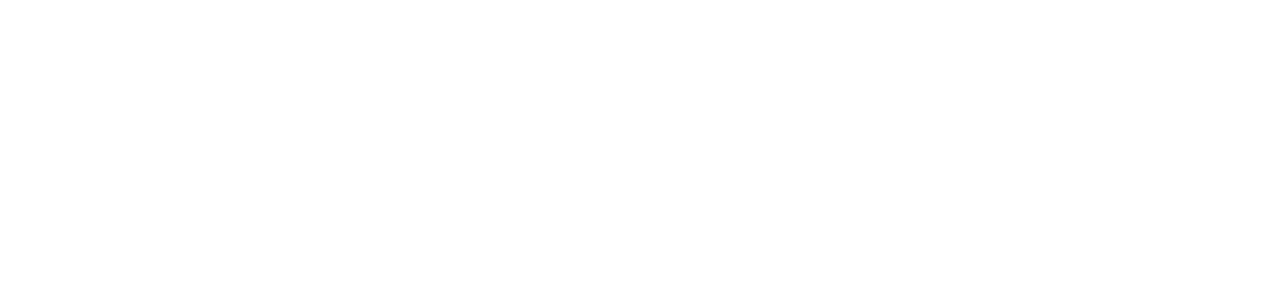
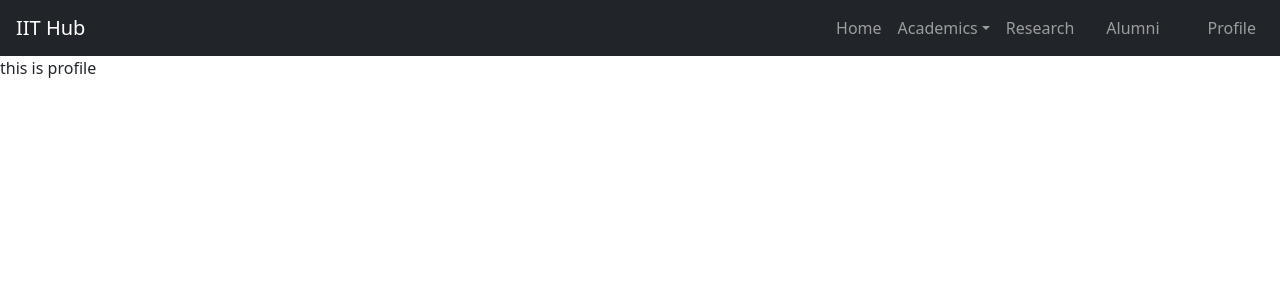
Before and after one commit to cs21b040/team5, a React (Create React App) app in the folder frontend/: page /profile in a window 1280 px wide. Before the commit this address had no page. Shown: the top 300 px of the page. Built offline with nearby package versions, Linux system fonts and the light colour scheme.

Commit message:
Profile Page Added

```diff
--- a/frontend/src/App.js
+++ b/frontend/src/App.js
@@ -6,6 +6,8 @@
 import Research from './routes/Research';
 import SignUp from './routes/SignUp';
 import Login from './routes/Login';
+import Profile from './routes/Profile';
+
 import 'bootstrap/dist/css/bootstrap.min.css';
 function App() {
   return (
@@ -17,6 +19,7 @@
           <Route path="/academic" element={<Academic />} />
           <Route path="/alumni" element={<Alumni />} />
           <Route path="/research" element={<Research />} />
+          <Route path="/profile" element={<Profile />} />
         </Routes>
      </BrowserRouter>
   );
--- a/frontend/src/Components/Header.js
+++ b/frontend/src/Components/Header.js
@@ -19,6 +19,7 @@
             </NavDropdown>
             <Nav.Link href="/Research">Research</Nav.Link>
             <Nav.Link href="/Alumni" className='mx-3'>Alumni</Nav.Link>
+            <Nav.Link href="/Profile" className='mx-3'>Profile</Nav.Link>
           </Nav>
         </Navbar.Collapse>
     </Navbar>
--- /dev/null
+++ b/frontend/src/Components/Profile.js
@@ -0,0 +1,11 @@
+import React from 'react'
+import Header from './../Components/Header.js';
+function Profile() {
+  return (
+    <div>
+      <Header/>
+      <p>this is profile</p>
+    </div>
+  )
+}
+export default Profile
--- /dev/null
+++ b/frontend/src/routes/Profile.js
@@ -0,0 +1,11 @@
+import React from 'react'
+import Header from './../Components/Header.js';
+function Profile() {
+  return (
+    <div>
+      <Header/>
+      <p>this is profile</p>
+    </div>
+  )
+}
+export default Profile
```
Also changed, not shown: 1 other file (tests, documents, lock files or other folders).
